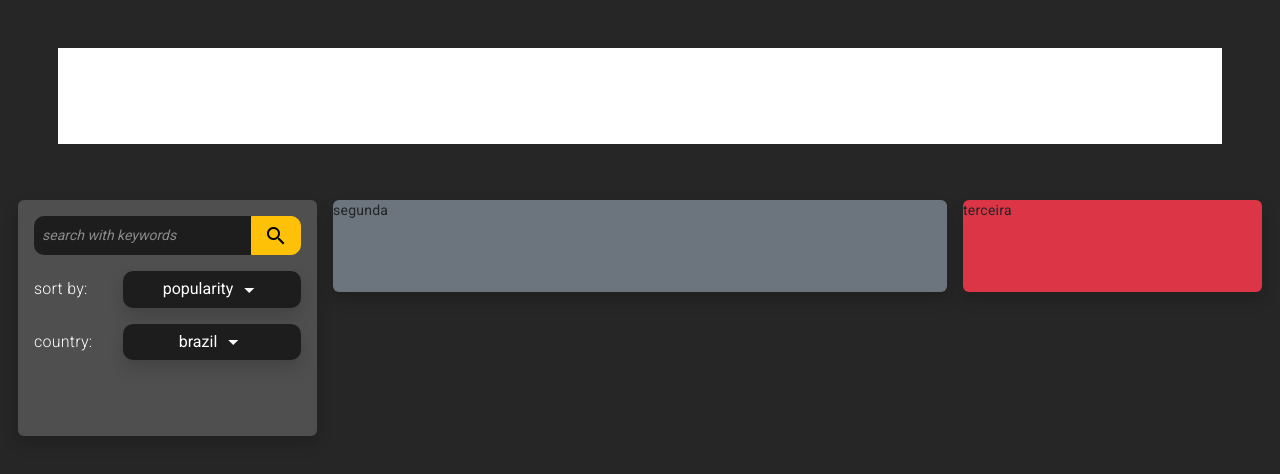
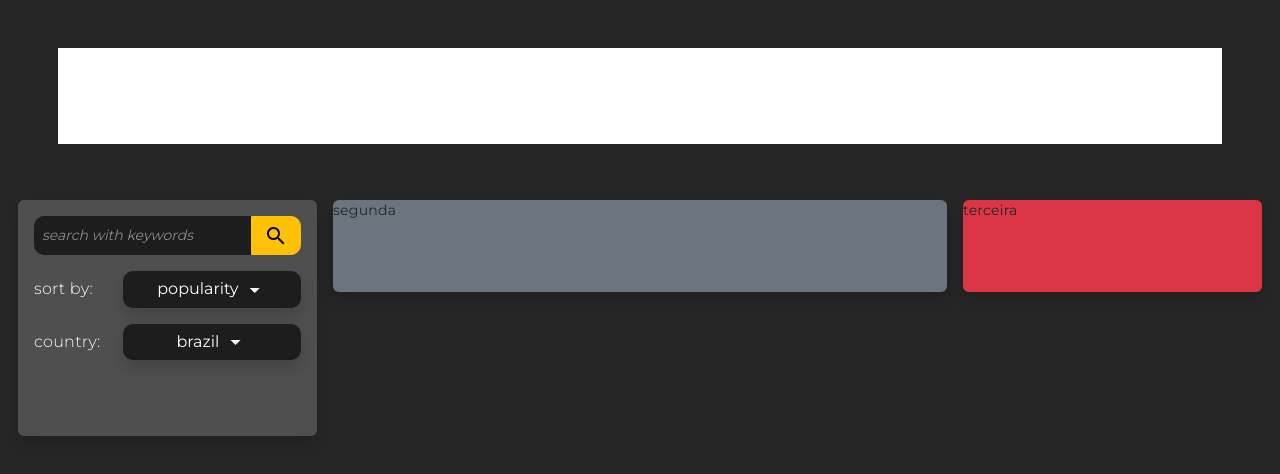
Before and after one commit to anddMF/PTX2023.Front, an Angular app in the folder angular-front/ptx-front/: page / in a window 1280 px wide. Shown: the top 474 px of the page. Built offline with nearby package versions, Linux system fonts and the light colour scheme.

Commit message:
change font

```diff
--- a/angular-front/ptx-front/src/index.html
+++ b/angular-front/ptx-front/src/index.html
@@ -8,7 +8,8 @@
   <link rel="icon" type="image/x-icon" href="favicon.ico">
 
   <link rel="preconnect" href="https://fonts.gstatic.com">
-  <link href="https://fonts.googleapis.com/css2?family=Roboto:wght@300;400;500&display=swap" rel="stylesheet">
+  <!-- <link href="https://fonts.googleapis.com/css2?family=Roboto:wght@300;400;500&display=swap" rel="stylesheet"> -->
+  <link href="https://fonts.googleapis.com/css2?family=Montserrat:wght@300;400;500&display=swap" rel="stylesheet">
   <link href="https://fonts.googleapis.com/icon?family=Material+Icons" rel="stylesheet">
 
   <link href="https://cdn.jsdelivr.net/npm/bootstrap@5.3.1/dist/css/bootstrap.min.css" rel="stylesheet" integrity="sha384-4bw+/aepP/YC94hEpVNVgiZdgIC5+VKNBQNGCHeKRQN+PtmoHDEXuppvnDJzQIu9" crossorigin="anonymous">
--- a/angular-front/ptx-front/src/styles.css
+++ b/angular-front/ptx-front/src/styles.css
@@ -1,4 +1,5 @@
 /* You can add global styles to this file, and also import other style files */
+@import url("https://fonts.googleapis.com/css?family=Montserrat:300,400,500,700");
 
 html,
 body {
@@ -8,8 +9,7 @@
 
 body {
     margin: 0;
-    font-family: Roboto, "Helvetica Neue", sans-serif;
-
+    font-family: "Montserrat", "Helvetica Neue", sans-serif !important;
 }
 
 .row-flex {
```
